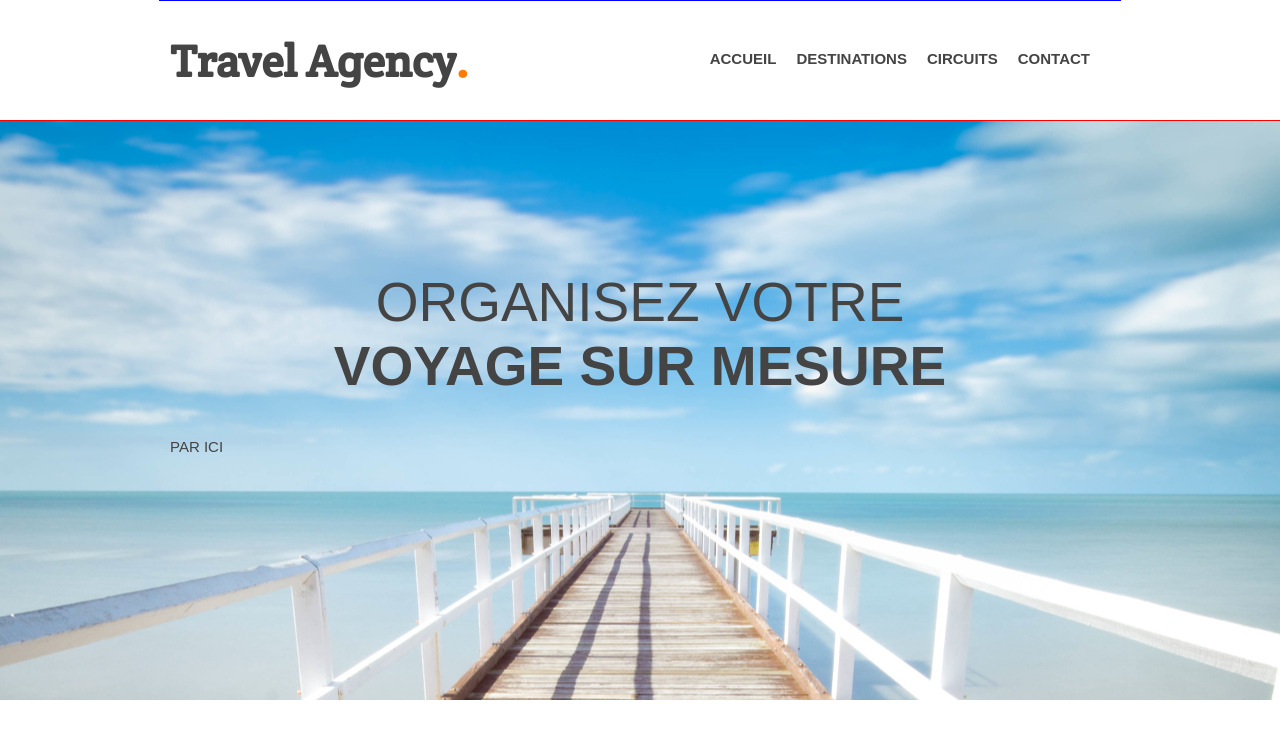
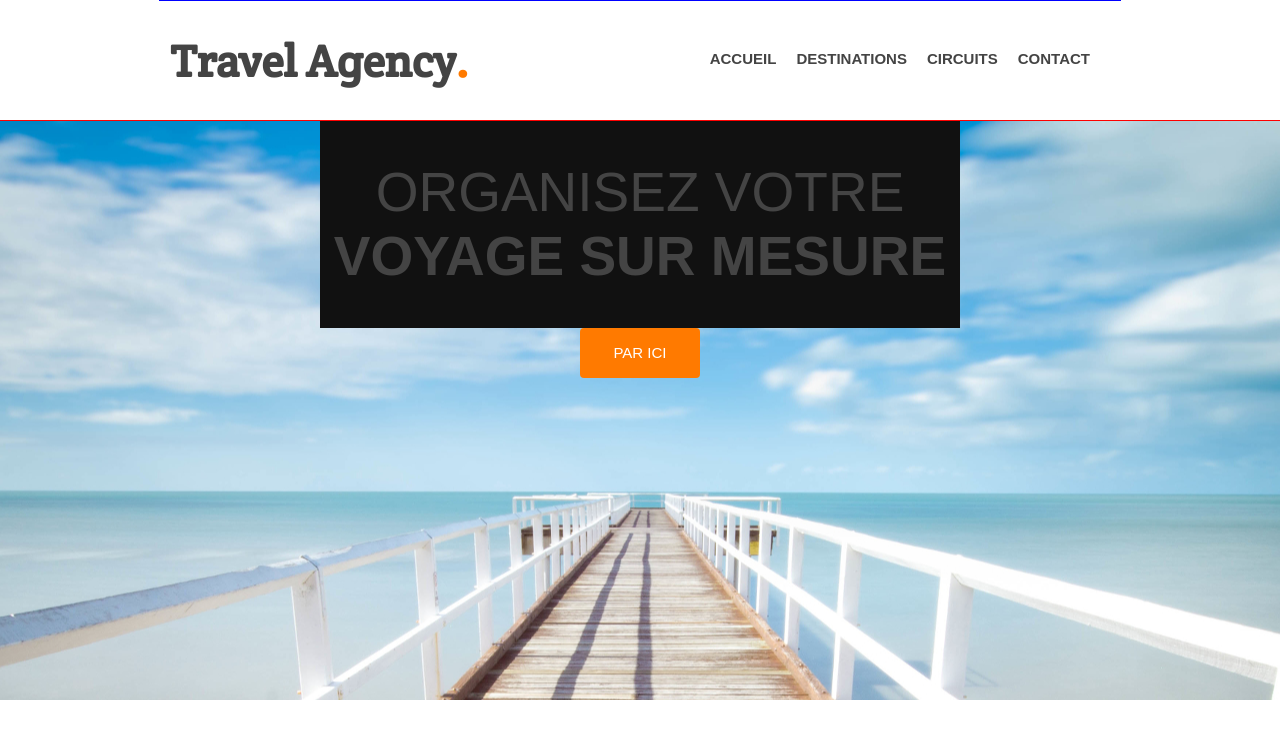
Before and after one commit to Jemscarter/my_Projects, a plain HTML site: page index.html in a window 1280 px wide. Drawn offline with Linux system fonts and the light colour scheme.

Commit message:
checking the main-image h2's width to see if i can do that without padding

```diff
--- a/styles.css
+++ b/styles.css
@@ -102,10 +102,23 @@ header ul li a
     text-align:center;
     max-width:640px; /*Je lui attribue une largeur max, l'equivalent de br en css*/
     margin:0 auto;
-    padding:150px 0 40px;
+    padding:40px 0 40px;
+    background: #111;
+    margin:
 }
 
 .button-1   /* --> on a rajoute une classe au lieu de main-image a */
 {
+    display:block;
     text-transform:uppercase;
+    width:120px;
+    height:50px;
+    background-color:#ff7a00;
+    text-align:center;
+    color:#fff;
+    margin:0 auto;
+    line-height:50px;
+    border-radius:4px
+
+
 }
```
